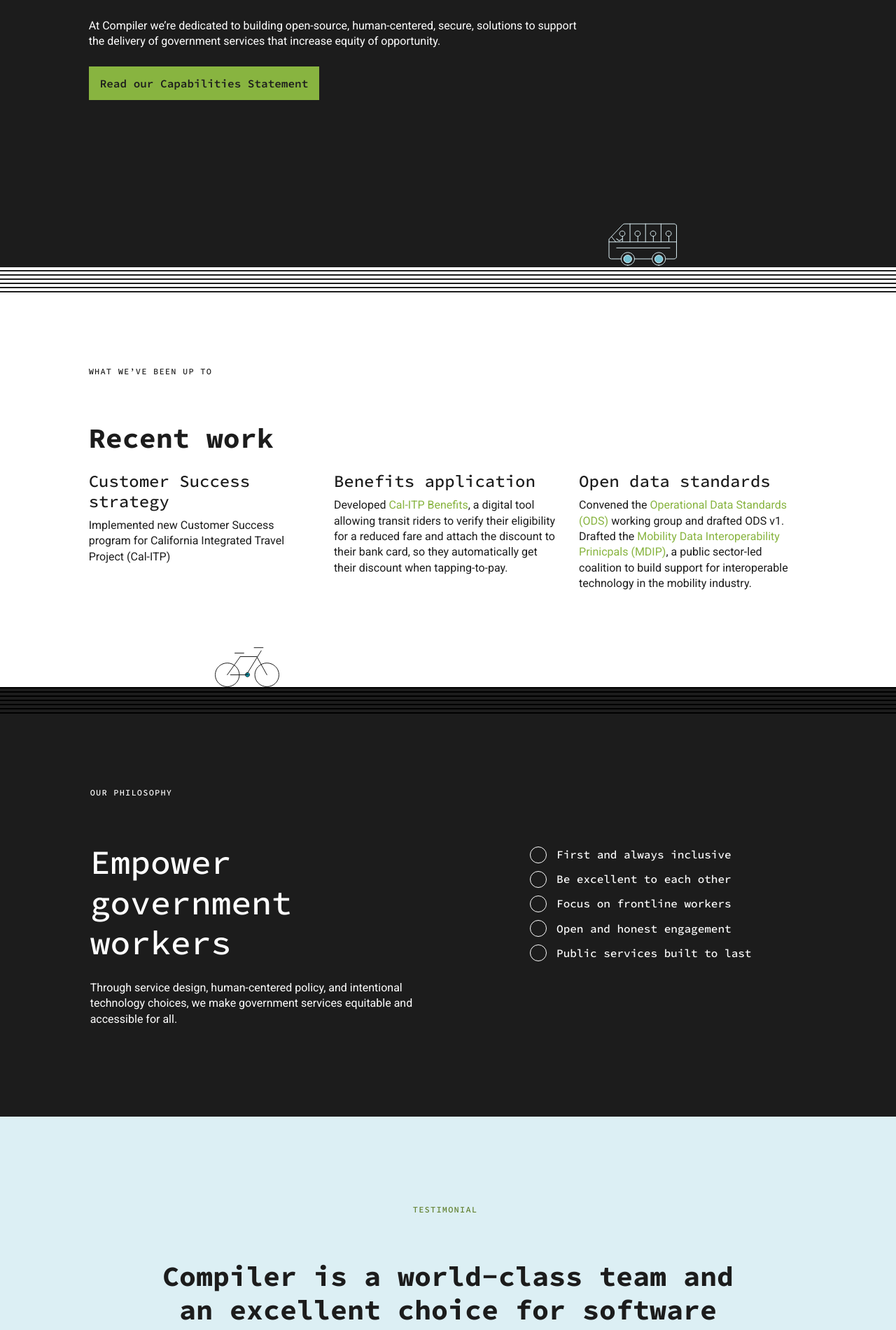
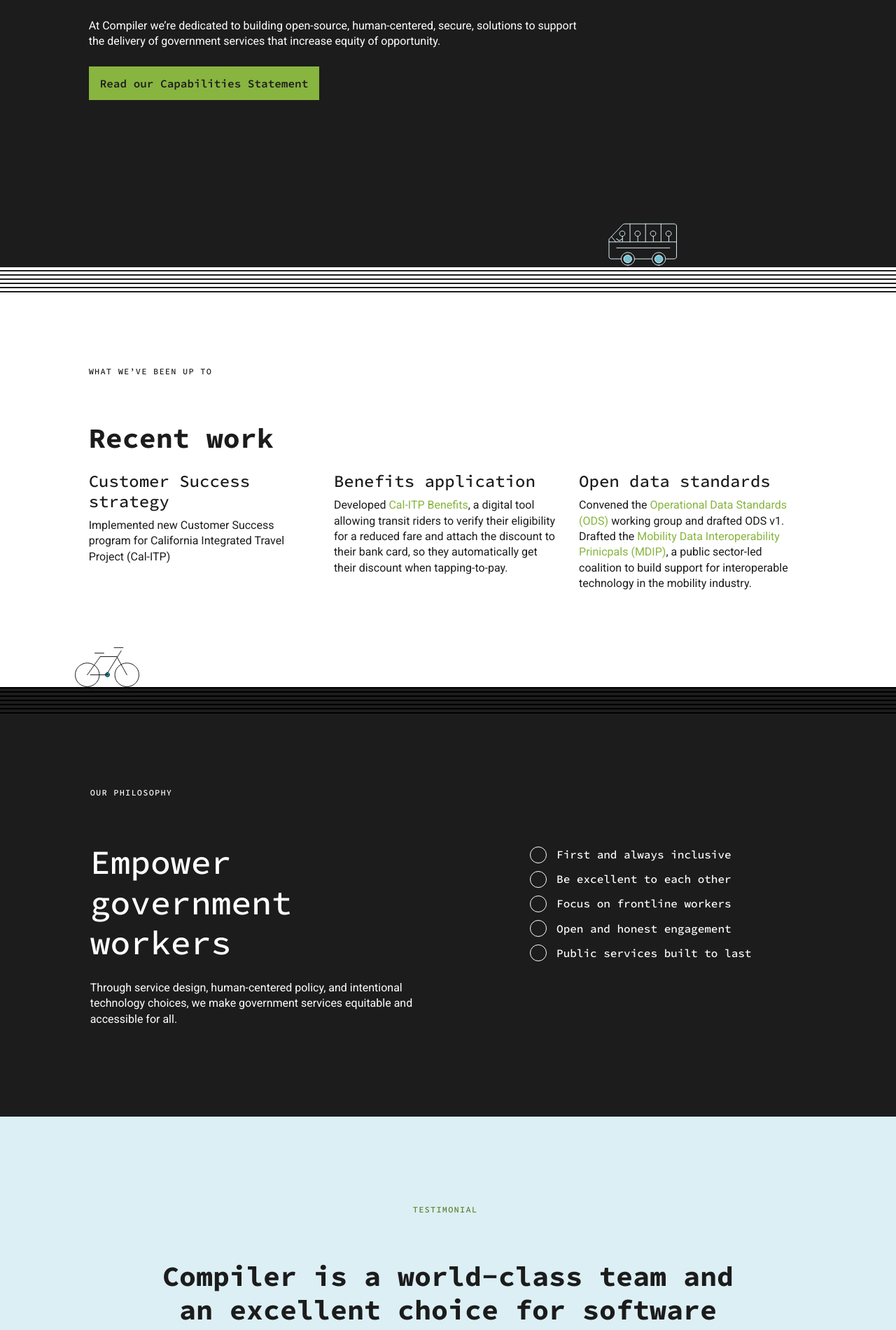
Before and after one commit to compilerla/compiler.la, a Jekyll site: the page built from about.html, in a window 1280 px wide. Shown: the part 520-2421 px from the top of the page at 70% size. Built offline with Jekyll 4.4.1, drawn with Linux system fonts in a browser that asks for light colours.

Commit message:
feat(animation): add 3s delay for bike, add reduce-motion none

```diff
--- a/styles/base.css
+++ b/styles/base.css
@@ -419,6 +419,8 @@ header {
     delay-animation 8s linear infinite;
     animation: move-right 24s linear infinite,
     delay-animation 8s linear infinite;
+    animation-delay: 3s;
+    -webkit-animation-delay: 3s;
 }
 
 .animate-bike img {
@@ -428,3 +430,12 @@ header {
     -ms-transition: all 1s ease-in-out;
     transition-duration: 1s;
 }
+
+@media (prefers-reduced-motion: reduce) {
+    .animate-bike,
+    .animate-bike img
+    .animate-bus,
+    .animate-bus img {
+      animation: none;
+    }
+  }
```
